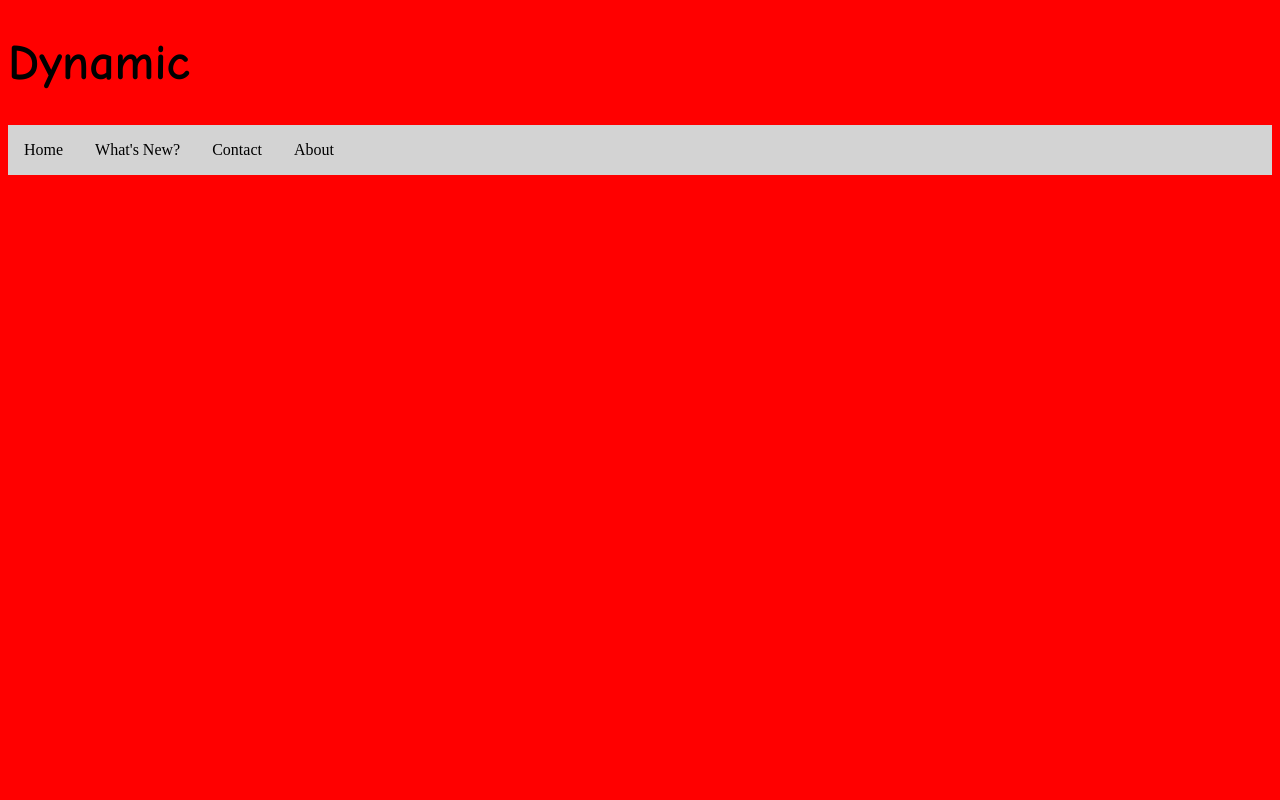
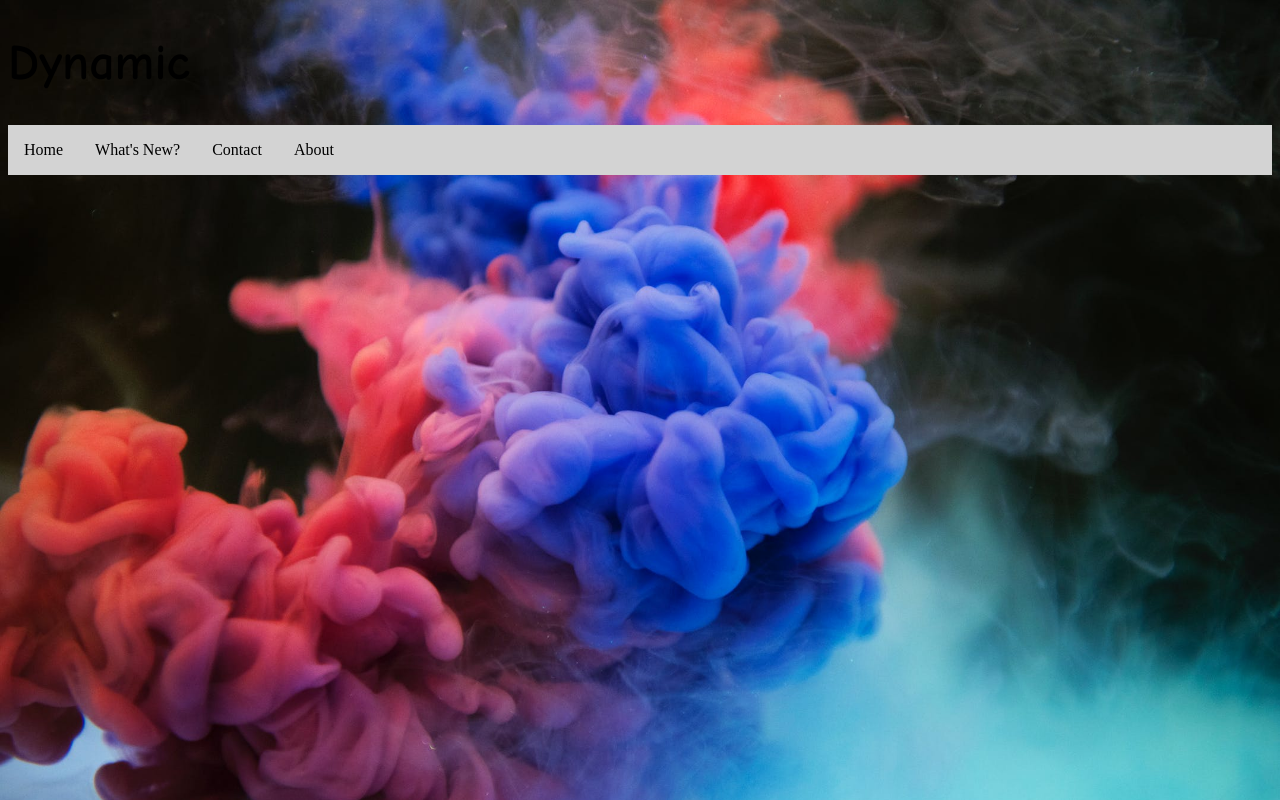
Before and after one commit to panhabot/panhabot.github.io, a plain HTML site: page index.html in a window 1280 px wide. Drawn offline with Linux system fonts and the light colour scheme.

Commit message:
THird COmmit

```diff
--- a/CSS/style.css
+++ b/CSS/style.css
@@ -1,8 +1,8 @@
 .body
 {
-	/*background-image: url('../images/smoke.jpeg');
+	background-image: url('../images/smoke.jpeg');
 	background-repeat: 1;
-	background-size: 100%;*/
+	background-size: 100%;
 
 }
 h1
--- a/index.html
+++ b/index.html
@@ -11,7 +11,7 @@
 	<meta name="viewport" content="width=device-width, initial-scale=1.0">
 
 </head>
-<body class="body" bgcolor="red">
+<body class="body">
 	<h1>Dynamic</h1>
 		<ul>
   <li><a href="#home">Home</a></li>
```
